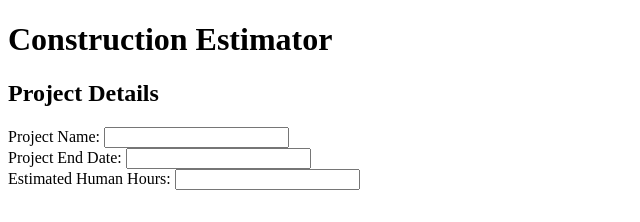
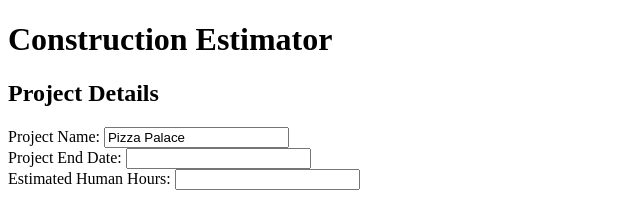
Before and after one commit to quangv/momentjs-construction-calculator, a website: page public/index.html in a window 1280 px wide. Shown: the full height of the page, 0-640 px from the left. Drawn offline with Linux system fonts and the light colour scheme.

Commit message:
pizza palace default name

```diff
--- a/public/index.html
+++ b/public/index.html
@@ -8,7 +8,7 @@
     <div>
       <h2>Project Details</h2>
       <div>
-        <label>Project Name: <input type="text" ></label>
+        <label>Project Name: <input type="text" value="Pizza Palace" id="projectName" ></label>
       </div>
       <div>
         <label>Project End Date: <input type="text" ></label>
```
